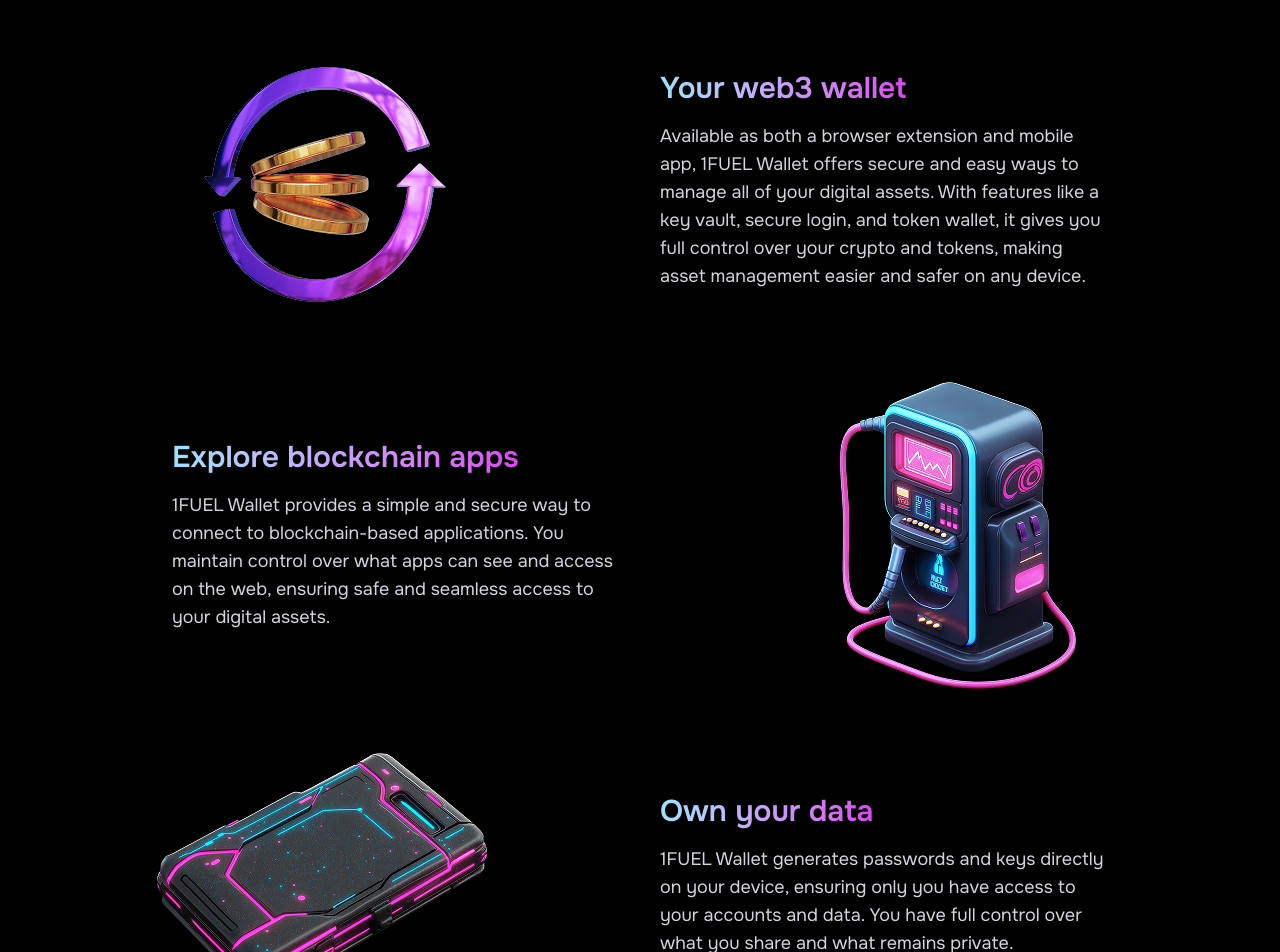
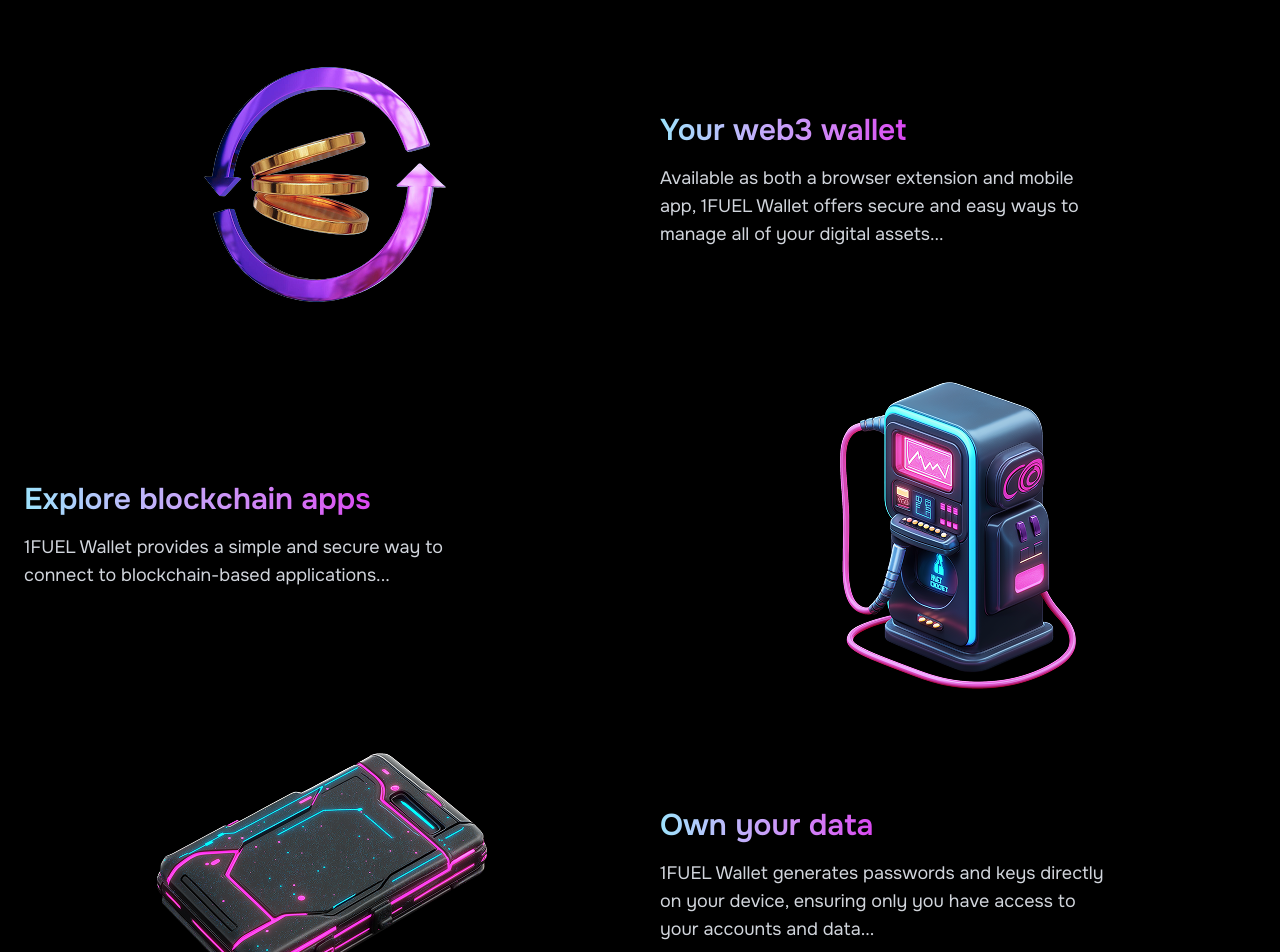
Before and after one commit to noorshanu/fuelwallet, a React (Vite) app: page / in a window 1280 px wide. Shown: the part 1400-2352 px from the top of the page. Built offline with nearby package versions, Linux system fonts and the light colour scheme.

Commit message:
Update Feature.jsx

```diff
--- a/src/components/Feature.jsx
+++ b/src/components/Feature.jsx
@@ -1,49 +1,75 @@
+import { motion } from "framer-motion";
+
 const Feature = ({ title, description }) => (
-  <div className="md:text-left">
+  <motion.div
+    className="md:text-left"
+    initial={{ opacity: 0, y: 30 }} // Start lower and fade-in
+    whileInView={{ opacity: 1, y: 0 }} // Moves up slightly on scroll
+    transition={{ duration: 1, ease: "easeOut" }}
+    viewport={{ once: false, amount: 0.3 }} // Triggers when 30% is in view
+  >
     <h3 className="text-2xl sm:text-3xl inline-block bg-gradient-to-r from-[#9CE2FC] to-[#DA46F2] text-transparent bg-clip-text font-semibold mb-4">
       {title}
     </h3>
     <p className="text-gray-300 text-base sm:text-lg max-w-md mx-auto md:mx-0">
       {description}
     </p>
-  </div>
+  </motion.div>
 );
 
 const Features = () => (
   <section className="py-16 px-6">
     <div className="container mx-auto space-y-16">
 
-      {/* Feature 1 */}
+      {/* Feature 1 (Image slides from left, Text from right) */}
       <div className="grid grid-cols-1 md:grid-cols-2 items-center gap-10">
-        <img src="/coins-cpy.png" alt="Coins Image" className=" max-w-xs sm:max-w-sm mx-auto" />
-        <div className="flex flex-col justify-center items-center md:items-start">
-          <Feature
-            title="Your web3 wallet"
-            description="Available as both a browser extension and mobile app, 1FUEL Wallet offers secure and easy ways to manage all of your digital assets. With features like a key vault, secure login, and token wallet, it gives you full control over your crypto and tokens, making asset management easier and safer on any device."
-          />
-        </div>
+        <motion.img
+          src="/coins-cpy.png"
+          alt="Coins Image"
+          className="max-w-xs sm:max-w-sm mx-auto"
+          initial={{ x: -100, opacity: 0, scale: 0.9 }}
+          whileInView={{ x: 0, opacity: 1, scale: 1 }}
+          transition={{ duration: 1, ease: "easeOut" }}
+          viewport={{ once: false, amount: 0.3 }}
+        />
+        <Feature
+          title="Your web3 wallet"
+          description="Available as both a browser extension and mobile app, 1FUEL Wallet offers secure and easy ways to manage all of your digital assets..."
+        />
       </div>
 
-      {/* Feature 2 */}
+      {/* Feature 2 (Text slides from left, Image from right) */}
       <div className="grid grid-cols-1 md:grid-cols-2 items-center gap-10">
-        <div className="flex flex-col justify-center items-center md:items-end">
-          <Feature
-            title="Explore blockchain apps"
-            description="1FUEL Wallet provides a simple and secure way to connect to blockchain-based applications. You maintain control over what apps can see and access on the web, ensuring safe and seamless access to your digital assets."
-          />
-        </div>
-        <img src="/fuel-tank.png" alt="Fuel Tank" className=" max-w-xs sm:max-w-sm mx-auto" />
+        <Feature
+          title="Explore blockchain apps"
+          description="1FUEL Wallet provides a simple and secure way to connect to blockchain-based applications..."
+        />
+        <motion.img
+          src="/fuel-tank.png"
+          alt="Fuel Tank"
+          className="max-w-xs sm:max-w-sm mx-auto"
+          initial={{ x: 100, opacity: 0, scale: 0.9 }}
+          whileInView={{ x: 0, opacity: 1, scale: 1 }}
+          transition={{ duration: 1, ease: "easeOut" }}
+          viewport={{ once: false, amount: 0.3 }}
+        />
       </div>
 
-      {/* Feature 3 */}
+      {/* Feature 3 (Image slides from left, Text from right) */}
       <div className="grid grid-cols-1 md:grid-cols-2 items-center gap-10">
-        <img src="/disk.png" alt="Disk Image" className="max-w-xs sm:max-w-sm mx-auto" />
-        <div className="flex flex-col justify-center items-center md:items-start">
-          <Feature
-            title="Own your data"
-            description="1FUEL Wallet generates passwords and keys directly on your device, ensuring only you have access to your accounts and data. You have full control over what you share and what remains private."
-          />
-        </div>
+        <motion.img
+          src="/disk.png"
+          alt="Disk Image"
+          className="max-w-xs sm:max-w-sm mx-auto"
+          initial={{ x: -100, opacity: 0, scale: 0.9 }}
+          whileInView={{ x: 0, opacity: 1, scale: 1 }}
+          transition={{ duration: 1, ease: "easeOut" }}
+          viewport={{ once: false, amount: 0.3 }}
+        />
+        <Feature
+          title="Own your data"
+          description="1FUEL Wallet generates passwords and keys directly on your device, ensuring only you have access to your accounts and data..."
+        />
       </div>
 
     </div>
```
